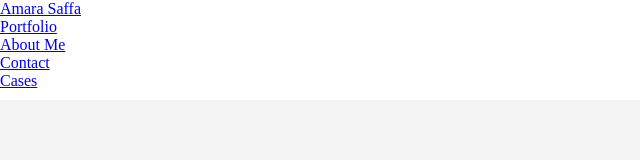
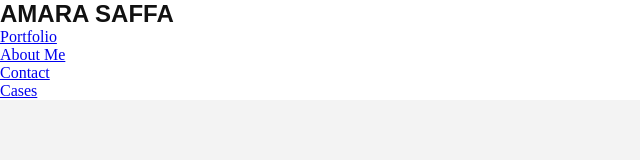
Before and after one commit to AMARASAFFA001/web-design-portfolio, a plain HTML site: page index.html in a window 1280 px wide. Shown: the whole page, without its empty margins (0-640 px from the left). Drawn offline with Linux system fonts and the light colour scheme.

Commit message:
link styling

```diff
--- a/css/style.css
+++ b/css/style.css
@@ -13,3 +13,12 @@
     width: 100%;
     height: 100px;
   }
+
+  header .header-branch{
+   font-family: sans-serif;
+   font-size: 24px;
+   font-weight: 900;
+   text-decoration: none;
+   color: #111;
+   text-transform: uppercase;
+  }
```
